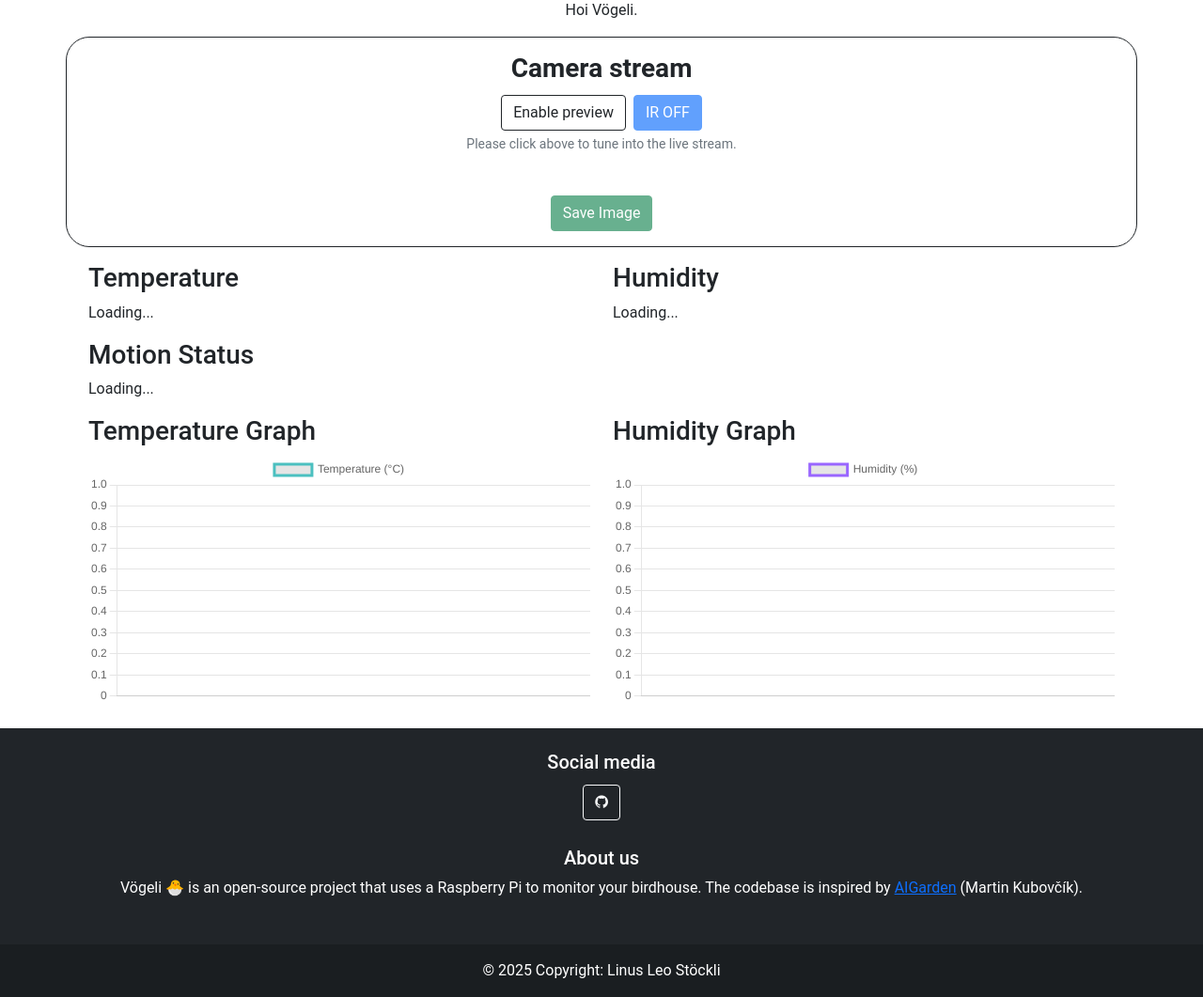
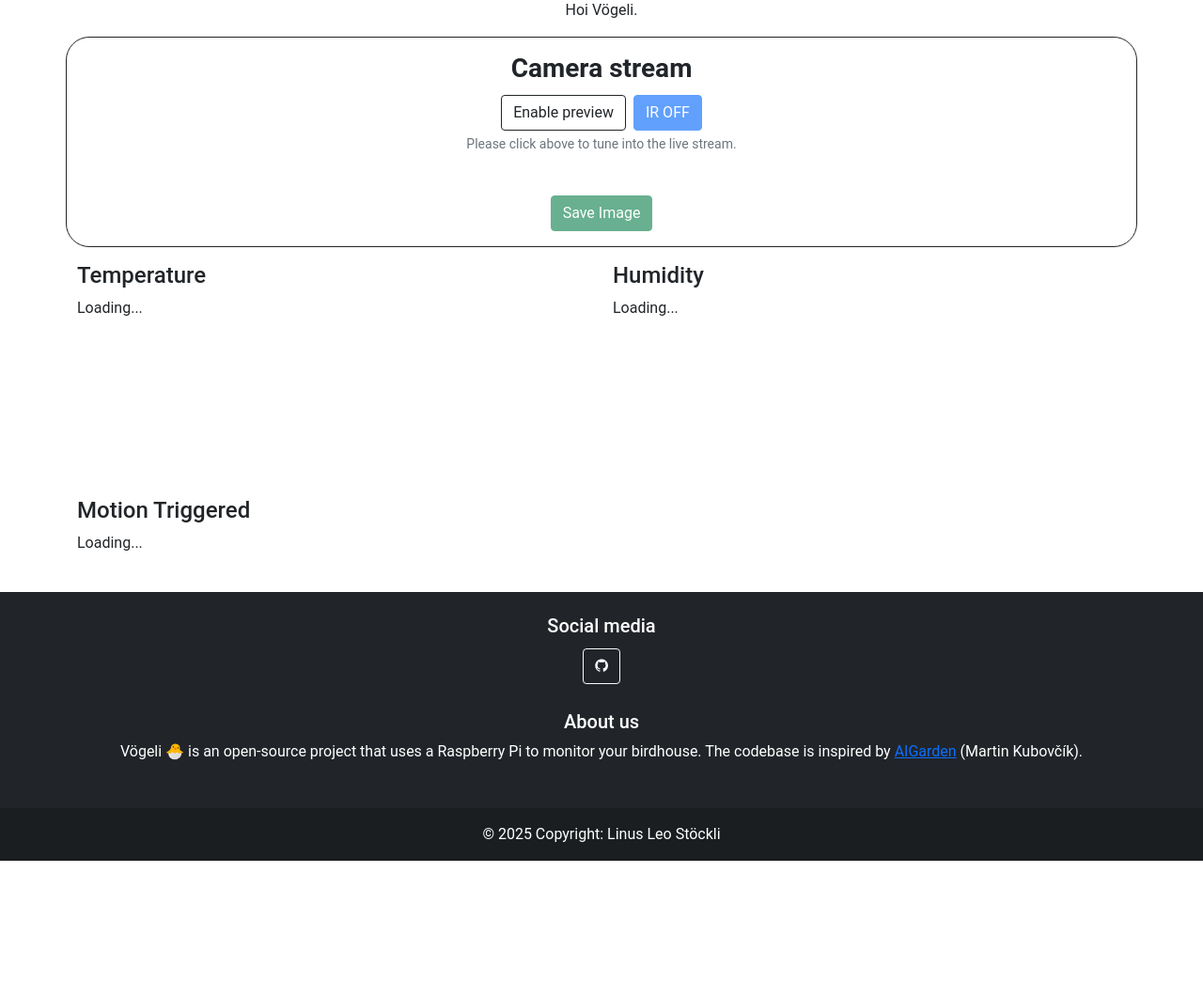
Before and after one commit to hacknus/birdhouse-monitor, a Django app: template backend/mainapp/templates/index.html in a window 1280 px wide. Shown: the part 91-1152 px from the top of the page at 94% size. After the commit the page ends 1007 px from the top, so only its background shows below. Run offline with Django 3.2, Linux system fonts and the light colour scheme; the template is opened without the code that fills it, so the values that code supplies are empty; a map, chart or similar area stays blank; some libraries are stand-ins or nearby versions.

Commit message:
graph test

```diff
--- a/backend/mainapp/templates/index.html
+++ b/backend/mainapp/templates/index.html
@@ -172,37 +172,23 @@
         </div>
     </div>
 
-    <div class="container mt-3 mb-4">
-        <!-- Display Temperature and Humidity -->
-        <div class="row">
+    <div class="row mt-3">
         <div class="col-md-6">
-                <h3>Temperature</h3>
-                <p id="temperature">Loading...</p>
+            <h4>Temperature</h4>
+            <p id="temperatureValue">Loading...</p>
+            <canvas id="temperatureChart"></canvas>
         </div>
         <div class="col-md-6">
-                <h3>Humidity</h3>
-                <p id="humidity">Loading...</p>
+            <h4>Humidity</h4>
+            <p id="humidityValue">Loading...</p>
+            <canvas id="humidityChart"></canvas>
         </div>
     </div>
 
-        <!-- Display Motion Status -->
-        <div class="row">
-            <div class="col-md-12">
-                <h3>Motion Status</h3>
+    <div class="row mt-3">
+        <div class="col-md-6">
+            <h4>Motion Triggered</h4>
             <p id="motionStatus">Loading...</p>
-            </div>
-        </div>
-
-        <!-- Temperature and Humidity Graph -->
-        <div class="row">
-            <div class="col-md-6">
-                <h3>Temperature Graph</h3>
-                <canvas id="temperatureChart"></canvas>
-            </div>
-            <div class="col-md-6">
-                <h3>Humidity Graph</h3>
-                <canvas id="humidityChart"></canvas>
-            </div>
         </div>
     </div>
 
@@ -229,101 +215,76 @@
     </div>
 </footer>
 <script>
-    // Function to fetch temperature, humidity, and motion status
-    function fetchData() {
-        // Fetch temperature
-        fetch("/get_temperature/")
+    document.addEventListener('DOMContentLoaded', function () {
+        // Fetch the sensor data when the page is loaded
+        fetch('/get_sensor_data/')
             .then(response => response.json())
             .then(data => {
-                document.getElementById("temperature").textContent = data.temperature + " °C";
-                updateTemperatureGraph(data.temperature);
+                // Display the data values in the respective elements
+                document.getElementById('temperatureValue').textContent = data.temperature ? `${data.temperature} °C` : 'No data';
+                document.getElementById('humidityValue').textContent = data.humidity ? `${data.humidity} %` : 'No data';
+                document.getElementById('motionStatus').textContent = data.motion_triggered ? 'Motion Detected' : 'No Motion';
+
+                // Create the graphs with the fetched data
+                renderTemperatureChart(data.temperature);
+                renderHumidityChart(data.humidity);
+            })
+            .catch(error => {
+                console.error('Error fetching sensor data:', error);
+            });
     });
 
-        // Fetch humidity
-        fetch("/get_humidity/")
-            .then(response => response.json())
-            .then(data => {
-                document.getElementById("humidity").textContent = data.humidity + " %";
-                updateHumidityGraph(data.humidity);
-            });
-
-        // Fetch motion status
-        fetch("/get_motion_status/")
-            .then(response => response.json())
-            .then(data => {
-                document.getElementById("motionStatus").textContent = data.motion_triggered ? "Motion detected" : "No motion";
+    // Function to render the temperature chart
+    function renderTemperatureChart(temperature) {
+        var ctx = document.getElementById('temperatureChart').getContext('2d');
+        var temperatureChart = new Chart(ctx, {
+            type: 'line',
+            data: {
+                labels: ['Current'],  // Just showing the most recent value
+                datasets: [{
+                    label: 'Temperature (°C)',
+                    data: [temperature],
+                    borderColor: 'rgba(255, 99, 132, 1)',
+                    backgroundColor: 'rgba(255, 99, 132, 0.2)',
+                    fill: true,
+                    tension: 0.1
+                }]
+            },
+            options: {
+                responsive: true,
+                scales: {
+                    y: {
+                        beginAtZero: true
+                    }
+                }
             });
     }
 
-    // Set up the graph for temperature
-    let temperatureChart = new Chart(document.getElementById("temperatureChart"), {
-        type: "line",
+    // Function to render the humidity chart
+    function renderHumidityChart(humidity) {
+        var ctx = document.getElementById('humidityChart').getContext('2d');
+        var humidityChart = new Chart(ctx, {
+            type: 'line',
             data: {
-            labels: [],  // Time labels, will be filled dynamically
+                labels: ['Current'],  // Just showing the most recent value
                 datasets: [{
-                label: 'Temperature (°C)',
-                data: [],  // Temperature data, will be filled dynamically
-                borderColor: 'rgb(75, 192, 192)',
-                fill: false
+                    label: 'Humidity (%)',
+                    data: [humidity],
+                    borderColor: 'rgba(54, 162, 235, 1)',
+                    backgroundColor: 'rgba(54, 162, 235, 0.2)',
+                    fill: true,
+                    tension: 0.1
                 }]
             },
             options: {
+                responsive: true,
                 scales: {
                     y: {
-                    beginAtZero: false
-                }
+                        beginAtZero: true
                     }
                 }
             });
-
-    // Set up the graph for humidity
-    let humidityChart = new Chart(document.getElementById("humidityChart"), {
-        type: "line",
-        data: {
-            labels: [],  // Time labels, will be filled dynamically
-            datasets: [{
-                label: 'Humidity (%)',
-                data: [],  // Humidity data, will be filled dynamically
-                borderColor: 'rgb(153, 102, 255)',
-                fill: false
-            }]
-        },
-        options: {
-            scales: {
-                y: {
-                    beginAtZero: false
     }
-            }
-        }
-    });
-
-    // Function to update the temperature graph
-    function updateTemperatureGraph(temp) {
-        let now = new Date().toLocaleTimeString();
-        temperatureChart.data.labels.push(now);
-        temperatureChart.data.datasets[0].data.push(temp);
-        if (temperatureChart.data.labels.length > 10) {
-            temperatureChart.data.labels.shift();
-            temperatureChart.data.datasets[0].data.shift();
-        }
-        temperatureChart.update();
-    }
-
-    // Function to update the humidity graph
-    function updateHumidityGraph(humidity) {
-        let now = new Date().toLocaleTimeString();
-        humidityChart.data.labels.push(now);
-        humidityChart.data.datasets[0].data.push(humidity);
-        if (humidityChart.data.labels.length > 10) {
-            humidityChart.data.labels.shift();
-            humidityChart.data.datasets[0].data.shift();
-        }
-        humidityChart.update();
-    }
-
-    // Initial fetch of data
-    fetchData();
-    setInterval(fetchData, 10000);  // Refresh every 10 seconds
 
     document.getElementById("saveImageBtn").addEventListener("click", function () {
         let imgPreview = document.getElementById("imgPreview");
--- a/backend/mainapp/urls.py
+++ b/backend/mainapp/urls.py
@@ -9,7 +9,5 @@ urlpatterns = [
     path("save_image/", views.save_image, name="save_image"),  # New route
     path('gallery/', views.gallery, name='gallery'),  # Define the URL pattern
     path('trigger_ir_led/', views.trigger_ir_led, name='trigger_ir_led'),
-    path('get_motion_status/', views.get_motion_status, name='get_motion_status'),
-    path('get_humidity/', views.get_humidity, name='get_humidity'),
-    path('get_temperature/', views.get_temperature, name='get_temperature'),
+    path('get_sensor_data/', views.get_sensor_data, name='get_sensor_data'),
 ]
```
Also changed, not shown: backend/mainapp/models.py (added, +12 -0 lines), backend/mainapp/views.py (+20 -14 lines). Lines whose indentation alone changed are shown as unchanged.
